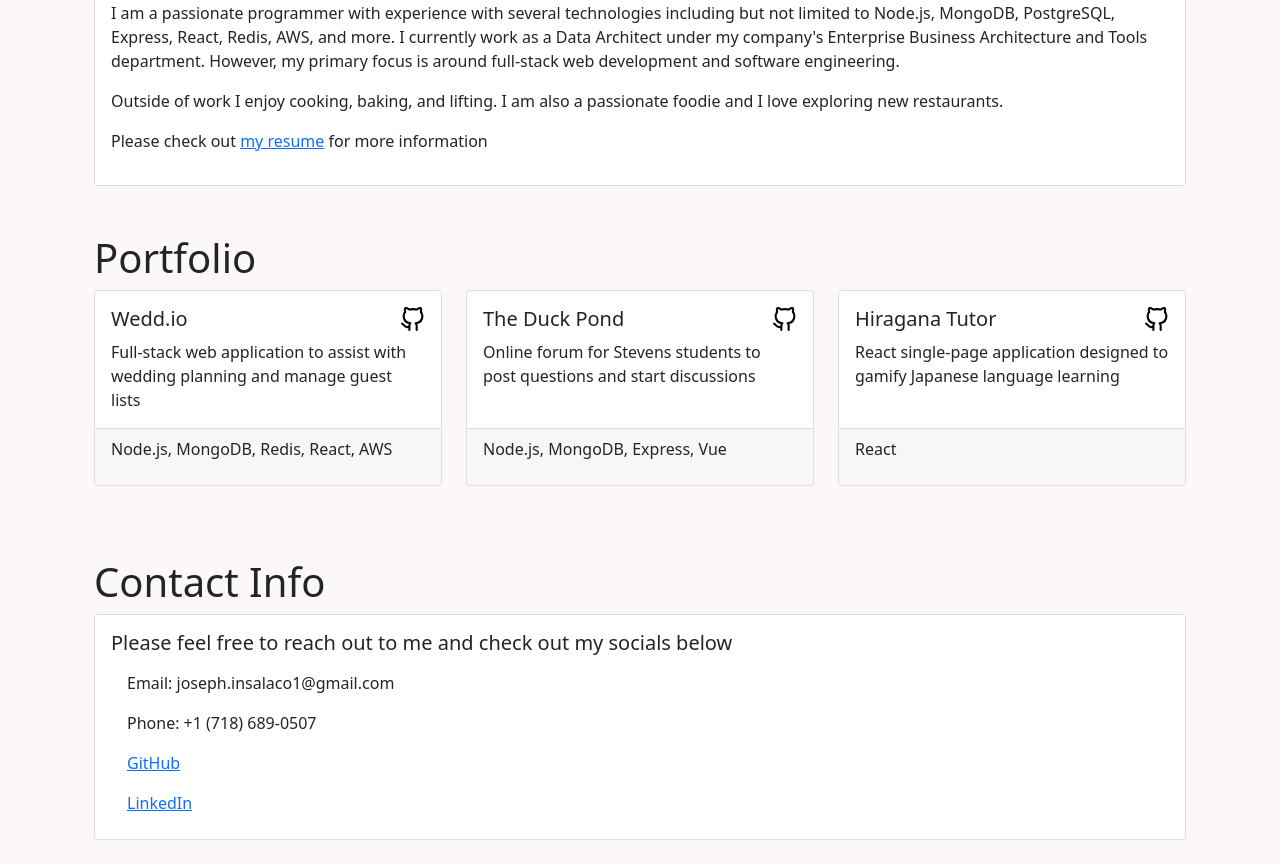
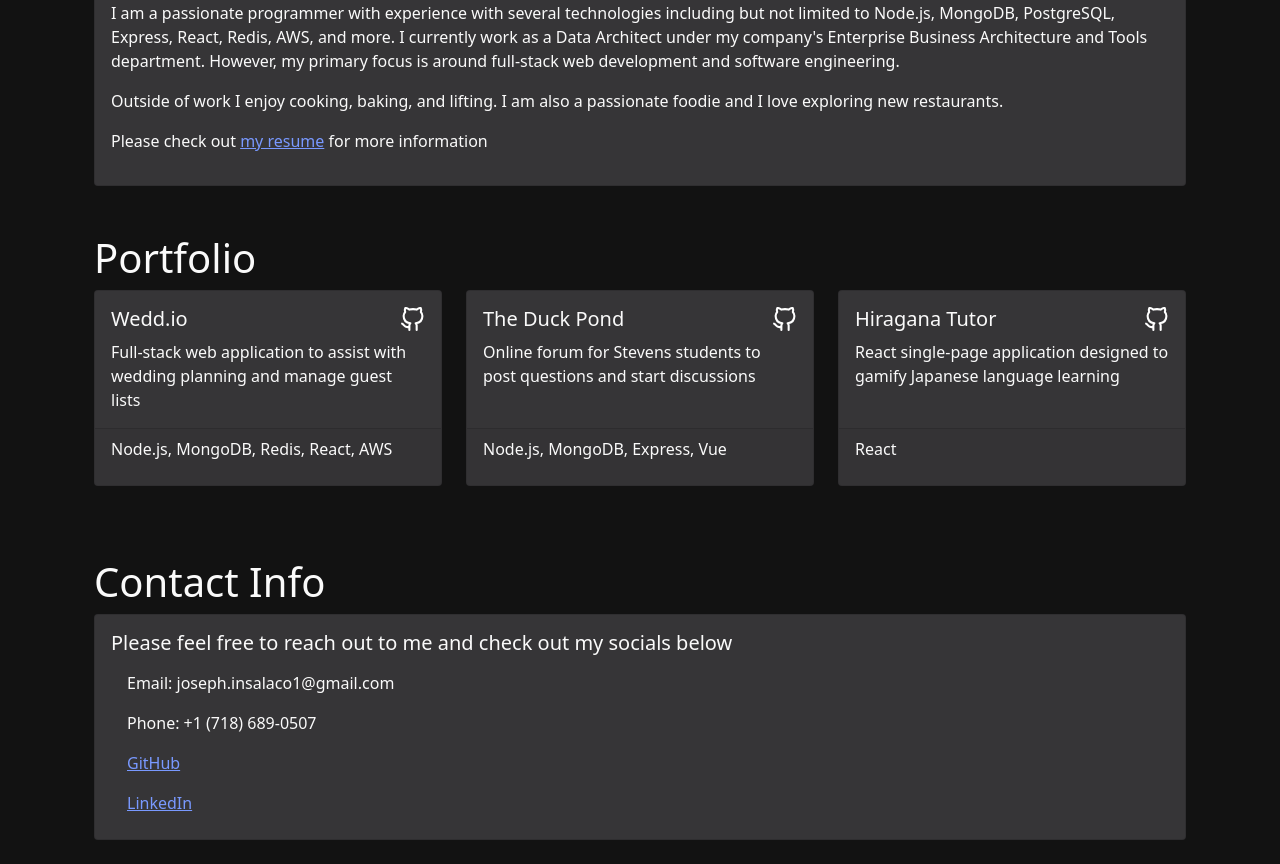
Before and after one commit to JInsalaco/PortfolioSite, a React (Create React App) app: page / in a window 1280 px wide. Shown: the part 340-1204 px from the top of the page. Built offline with nearby package versions, Linux system fonts and the light colour scheme.

Commit message:
Dark moding the website

```diff
--- a/src/App.css
+++ b/src/App.css
@@ -8,14 +8,6 @@
 
 .nav-link{
   opacity: rgba(255, 255, 255, 1);
-}
-
-.site-footer{
-  background-color: #212529;
-  color: white;
-  text-align: center;
-  align-items: center;
-  padding: 0 !important;
 }
 
 .textLeft {
@@ -48,3 +40,21 @@
   position: absolute;
   bottom: 0;
 }
+
+.card {
+  background-color: #363537;
+  color: #FAFAFA;
+}
+
+.list-group-item {
+  background-color: #363537;
+  color: #FAFAFA !important;
+}
+
+h1 {
+  color: #FAFAFA;
+}
+
+a {
+  color: #7999ff;
+}
--- a/src/index.css
+++ b/src/index.css
@@ -5,7 +5,7 @@ body {
     sans-serif;
   -webkit-font-smoothing: antialiased;
   -moz-osx-font-smoothing: grayscale;
-  background-color: #fcf8f8 !important;
+  background-color: #121212 !important;
 }
 
 code {
```
Also changed, not shown: src/components/github-icon.svg.
